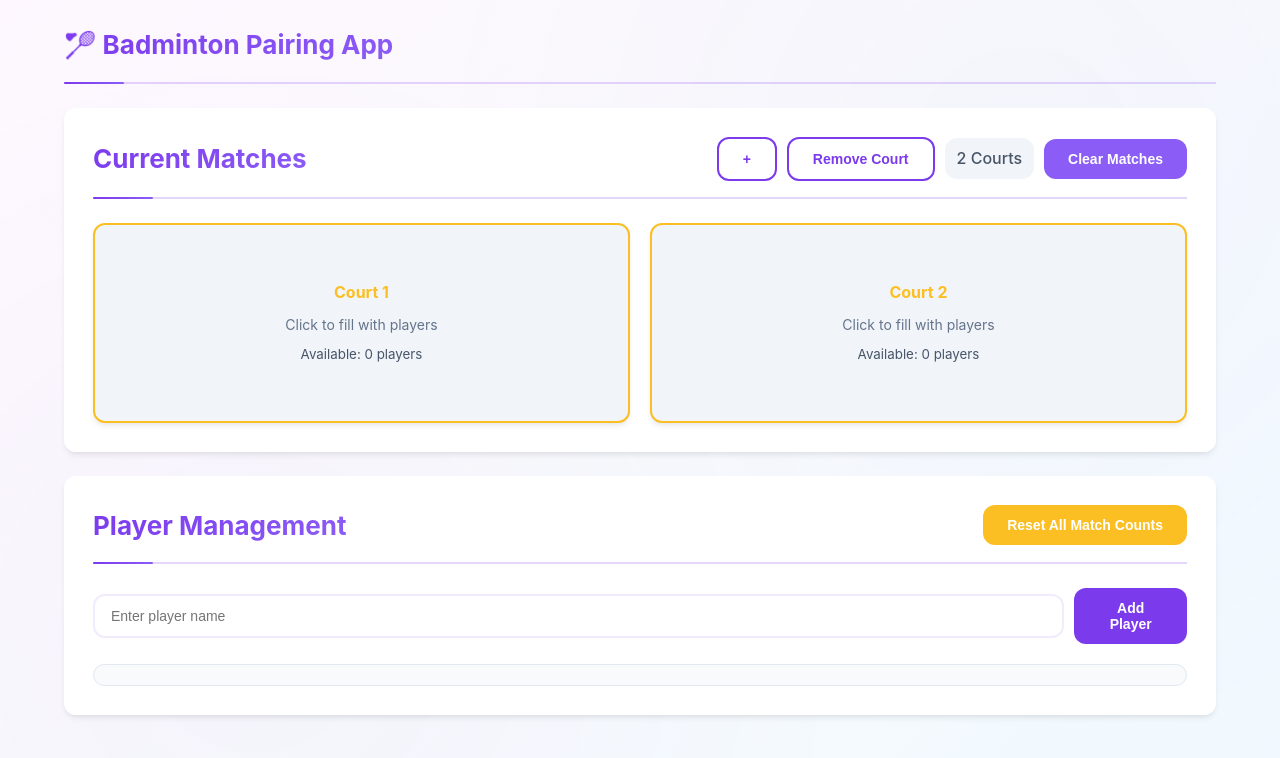
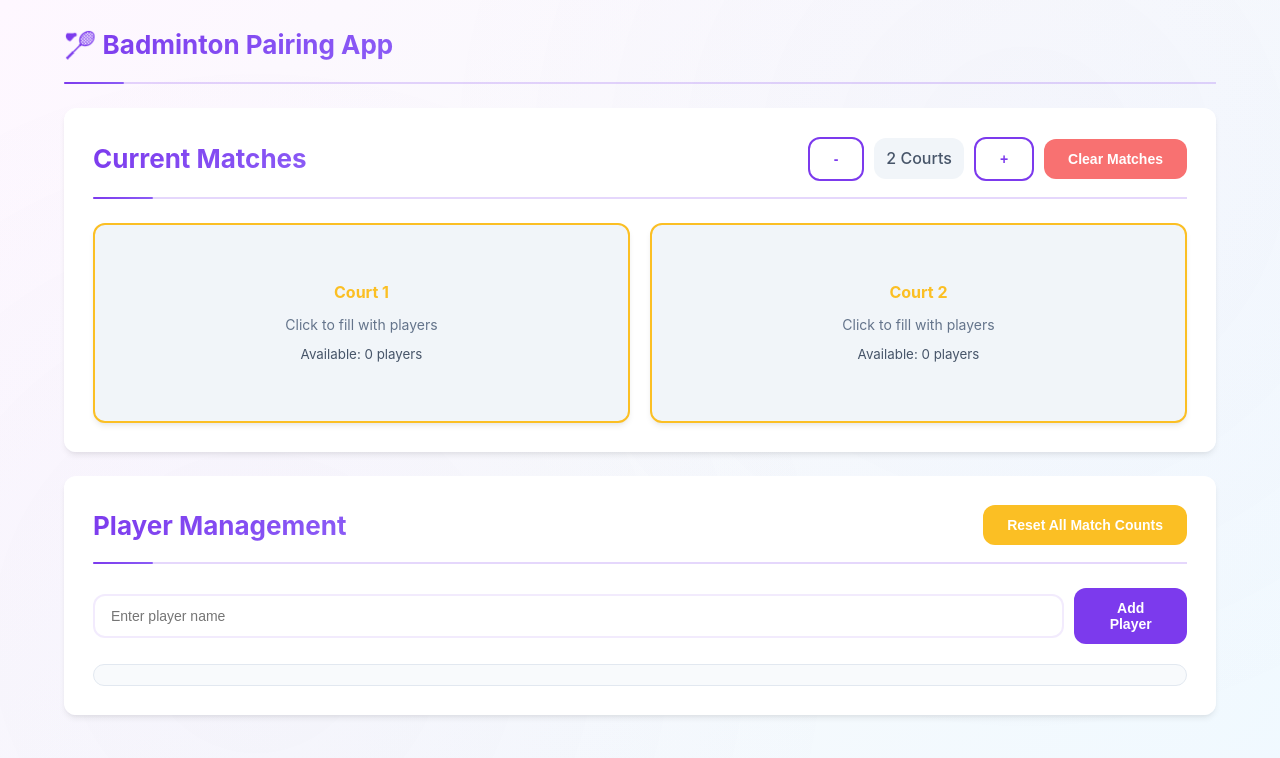
Before and after one commit to jamethana/badminton-pairing-app, a React (Create React App) app: page / in a window 1280 px wide. Shown: the top 758 px of the page. Built offline with nearby package versions, Linux system fonts and the light colour scheme.

Commit message:
style: update Current Matches button styles for improved UX
- Change Clear Matches button color from secondary to danger for better visibility
- Reorder action buttons for clearer user interaction
- Maintain consistent button styles across the Current Matches component

```diff
--- a/src/components/CurrentMatches.js
+++ b/src/components/CurrentMatches.js
@@ -52,20 +52,20 @@ const CurrentMatches = ({
         <h2 className="section-title">Current Matches</h2>
         <div className="section-actions">
           <div className="court-management">
-            <button className="btn btn-outline" onClick={onAddCourt}>
-              +
-            </button>
             <button className="btn btn-outline" onClick={onRemoveCourt}>
-              Remove Court
+              -
             </button>
             <span className="court-count-display">
               {courtCount} Court{courtCount !== 1 ? 's' : ''}
             </span>
+            <button className="btn btn-outline" onClick={onAddCourt}>
+              +
+            </button>
           </div>
           {/* <button className="btn btn-primary btn-lg" onClick={onGenerateMatches}>
             Generate Matches
           </button> */}
-          <button className="btn btn-secondary" onClick={handleClearMatches}>
+          <button className="btn btn-danger" onClick={handleClearMatches}>
             Clear Matches
           </button>
         </div>
```
